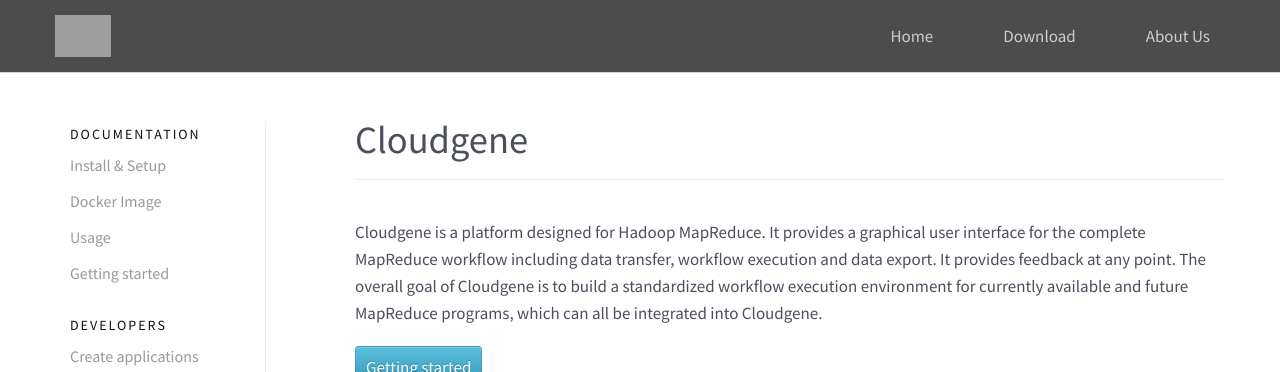
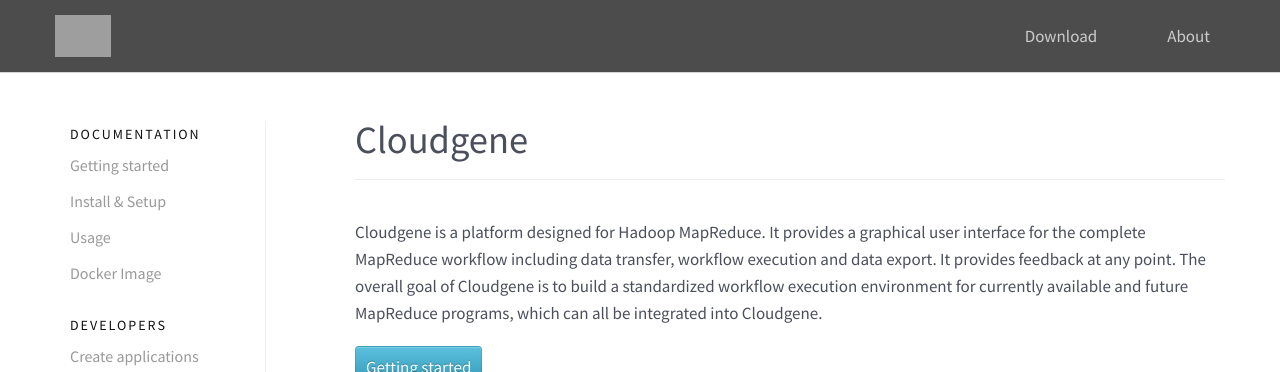
Before and after one commit to genepi/cloudgene-website, a Jekyll site: the page built from index.md, in a window 1280 px wide and 1352 px high. Shown: the top 372 px of the window. Built offline with Jekyll 4.4.1, drawn with Linux system fonts in a browser that asks for light colours; nearby versions of some CDN libraries; grey boxes are pictures that could not be loaded.

Commit message:
Fixed java script bug with order.

```diff
--- a/_layouts/page.html
+++ b/_layouts/page.html
@@ -34,9 +34,8 @@
 			<div class="container">
 				<a href="{{ site.baseurl }}/" class="brand"><img src="https://raw.githubusercontent.com/genepi/cloudgene/master/cloudgene.mapred/src/web/images/cloudgene.png" style="height:42px;"></a>
 				<ul class="nav pull-right">
-					<li><a href="{{ site.baseurl }}/">Home</a></li>
 					<li><a href="{{ site.baseurl }}/download">Download</a></li>
-					<li><a href="{{ site.baseurl }}/about">About Us</a></li>
+					<li><a href="{{ site.baseurl }}/about">About</a></li>
 				</ul>
 			</div>
 		</div>
@@ -45,7 +44,7 @@
 		<div class="row">
 			<div class="span3">
 
-
+				<div id="sidebar">
 					<ul id="menu" class="nav nav-list">
 						{% for section in site.sections %} {% assign attr = section[0] %} {% assign label = section[1] %} {% for page in site.categories[attr] %} {% if forloop.first %}
 						<li class="nav-header">{{ label }}</li>
@@ -55,7 +54,7 @@
 						<!-- List additional links. It is recommended to add a divider
               e.g. <li class="divider"></li> first to break up the content. -->
 					</ul>
-
+				</div>
 
 
 			</div>
```
Also changed, not shown: other parts of _layouts/page.html (+2 -2 lines). Lines whose indentation alone changed are shown as unchanged.
